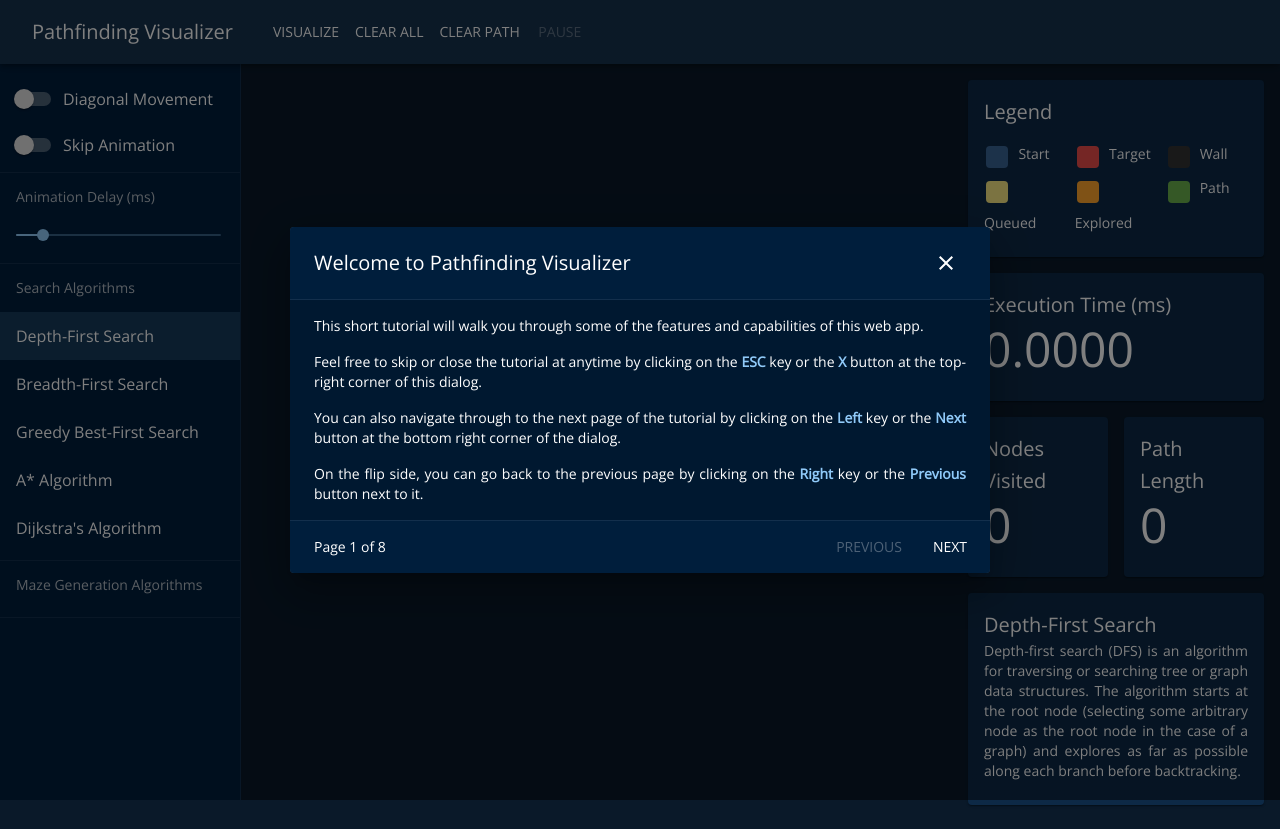
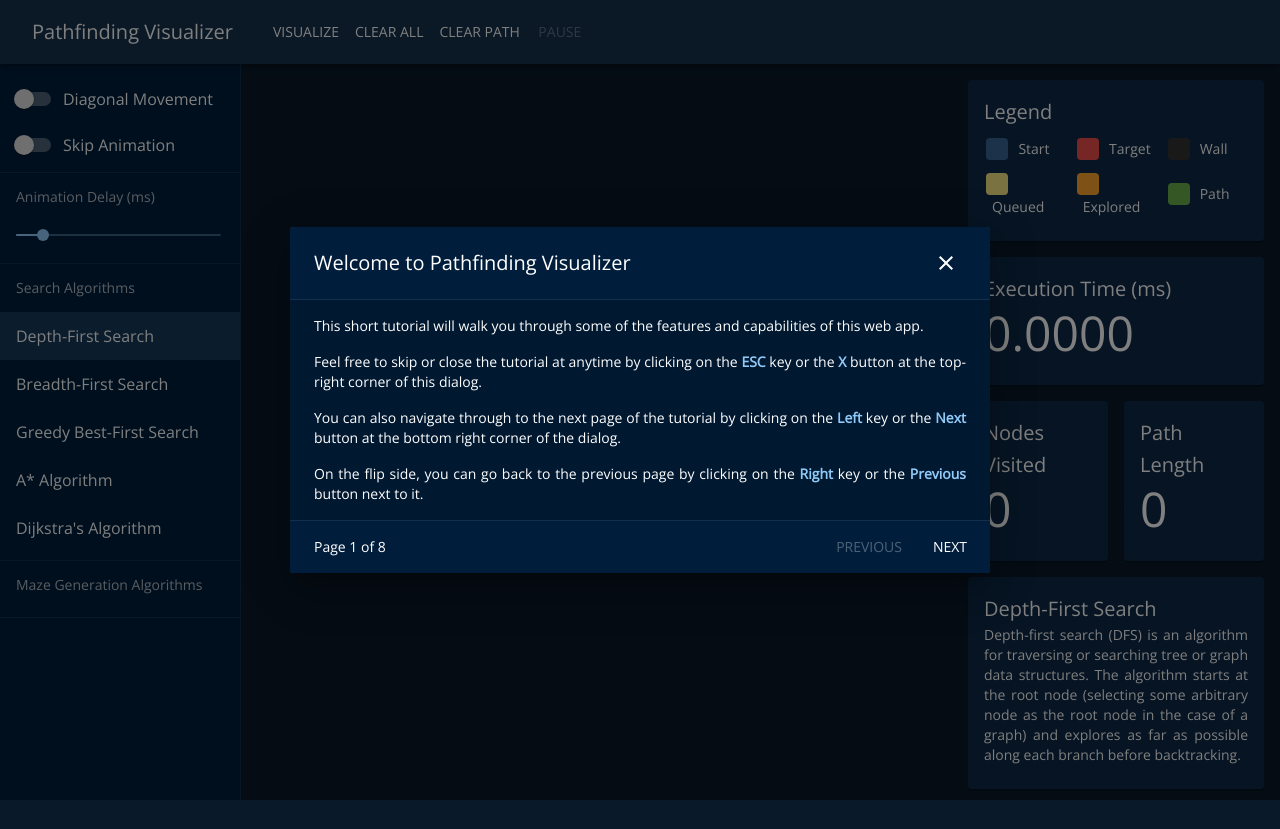
Before and after one commit to jayden-woo/Pathfinding-Visualizer, a React (Create React App) app: page / in a window 1280 px wide. Built offline with nearby package versions, Linux system fonts and the light colour scheme.

Commit message:
Fixed text centring and spacing in legend

```diff
--- a/src/components/Info.jsx
+++ b/src/components/Info.jsx
@@ -108,19 +108,24 @@ const Info = () => {
           >
             <CardContent>
               <Typography variant="h6">Legend</Typography>
-              <Grid sx={{ pt: 2 }} container item spacing={1}>
+              <Grid sx={{ pt: 1 }} container item spacing={1}>
                 {Object.values(NODE_STATE)
                   .filter((state) => state !== NODE_STATE.EMPTY)
                   .map((state) => (
-                    <Grid container item key={state} spacing={1} xs={4} sm={2} lg={4}>
-                      <Grid item>
-                        <div className={`node ${state}`} />
-                      </Grid>
-                      <Grid item>
-                        <Typography variant="body2">
-                          {state.charAt(0).toUpperCase() + state.slice(1)}
-                        </Typography>
-                      </Grid>
+                    <Grid
+                      container
+                      item
+                      key={state}
+                      spacing={0}
+                      xs={4}
+                      sm={2}
+                      lg={4}
+                      alignItems="center"
+                    >
+                      <div className={`node ${state}`} />
+                      <Typography sx={{ pl: 1 }} variant="body2">
+                        {state.charAt(0).toUpperCase() + state.slice(1)}
+                      </Typography>
                     </Grid>
                   ))}
               </Grid>
```
